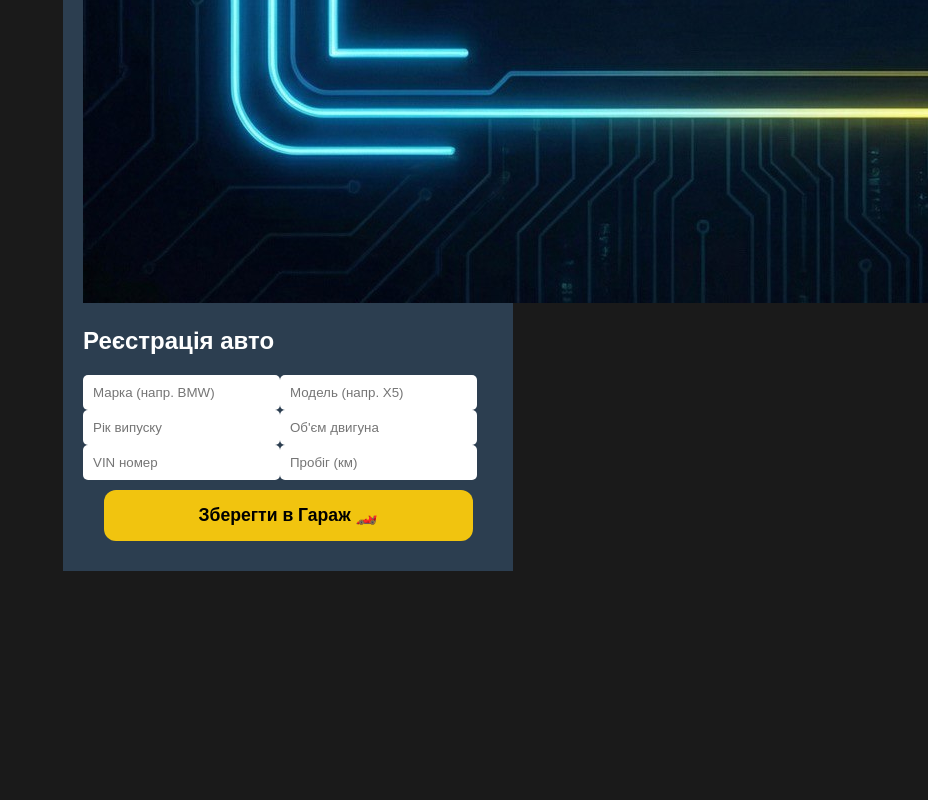
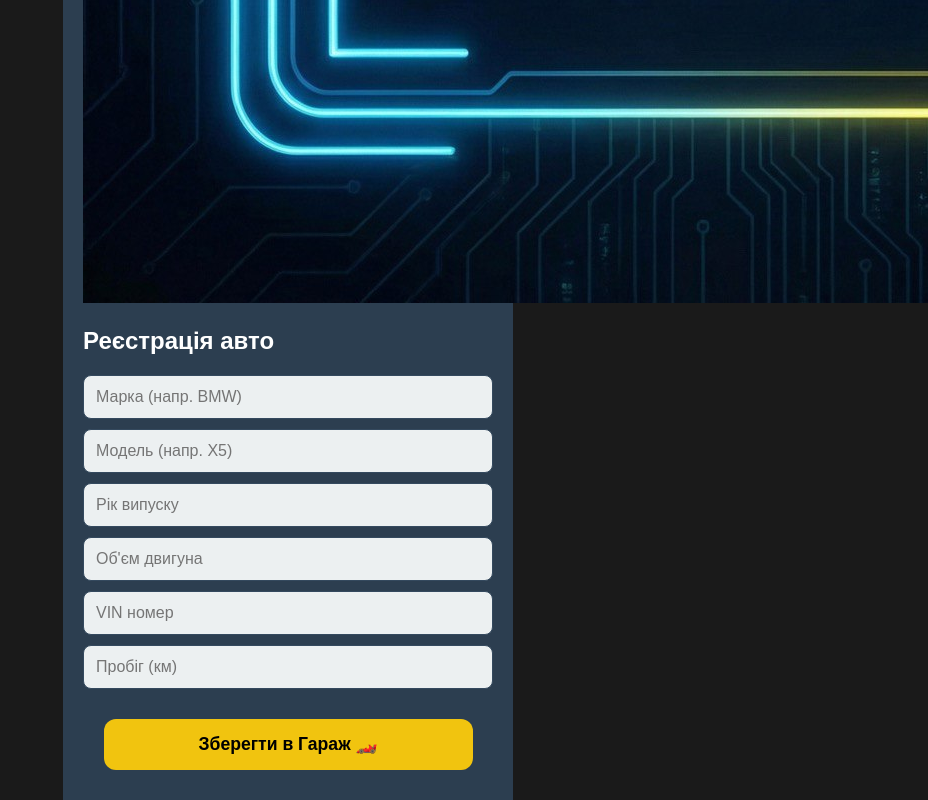
Before and after one commit to Garage-Bogdan/bogdan_garage, a React (Create React App) app: page / in a window 1280 px wide. Shown: the part 997-1797 px from the top of the page, without its empty margins (352-1280 px from the left). Before the commit the page ends 1568 px from the top, so only its background shows below. Built offline with nearby package versions, Linux system fonts and the light colour scheme.

Commit message:
Update App.css

```diff
--- a/src/App.css
+++ b/src/App.css
@@ -28,3 +28,44 @@ body { margin: 0; background: #1a1a1a; color: white; font-family: sans-serif; }
 .input-area input { flex: 1; padding: 10px; border-radius: 20px; border: none; outline: none; }
 .typing { opacity: 0.6; font-style: italic; }
 input { flex: 1; padding: 10px; border-radius: 5px; border: none; }
+.input-grid {
+  display: grid;
+  gap: 10px;
+  margin-bottom: 20px;
+}
+
+.input-grid input {
+  padding: 12px;
+  border-radius: 8px;
+  border: 1px solid #34495e;
+  background: #ecf0f1;
+  font-size: 1rem;
+}
+
+.car-pixar-img {
+  width: 100%;
+  height: 100%;
+  object-fit: cover;
+  filter: saturate(1.2) contrast(1.1); /* Робимо ефект мультяшності */
+}
+
+.vin-overlay {
+  position: absolute;
+  bottom: 10px;
+  right: 15px;
+  background: rgba(0,0,0,0.6);
+  color: white;
+  font-size: 10px;
+  padding: 2px 8px;
+  border-radius: 4px;
+}
+
+.reset-btn {
+  background: none;
+  border: none;
+  color: #e74c3c;
+  width: 100%;
+  margin-top: 20px;
+  text-decoration: underline;
+  cursor: pointer;
+}
```
